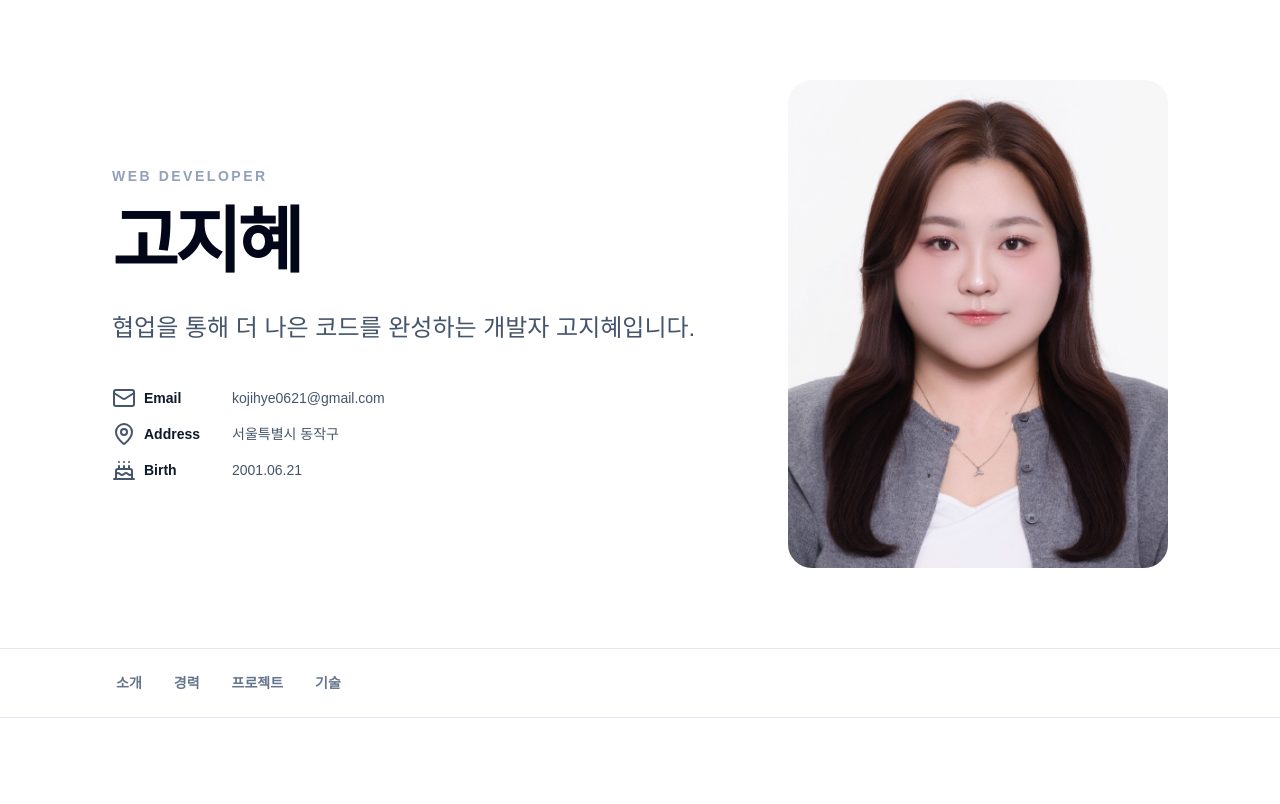
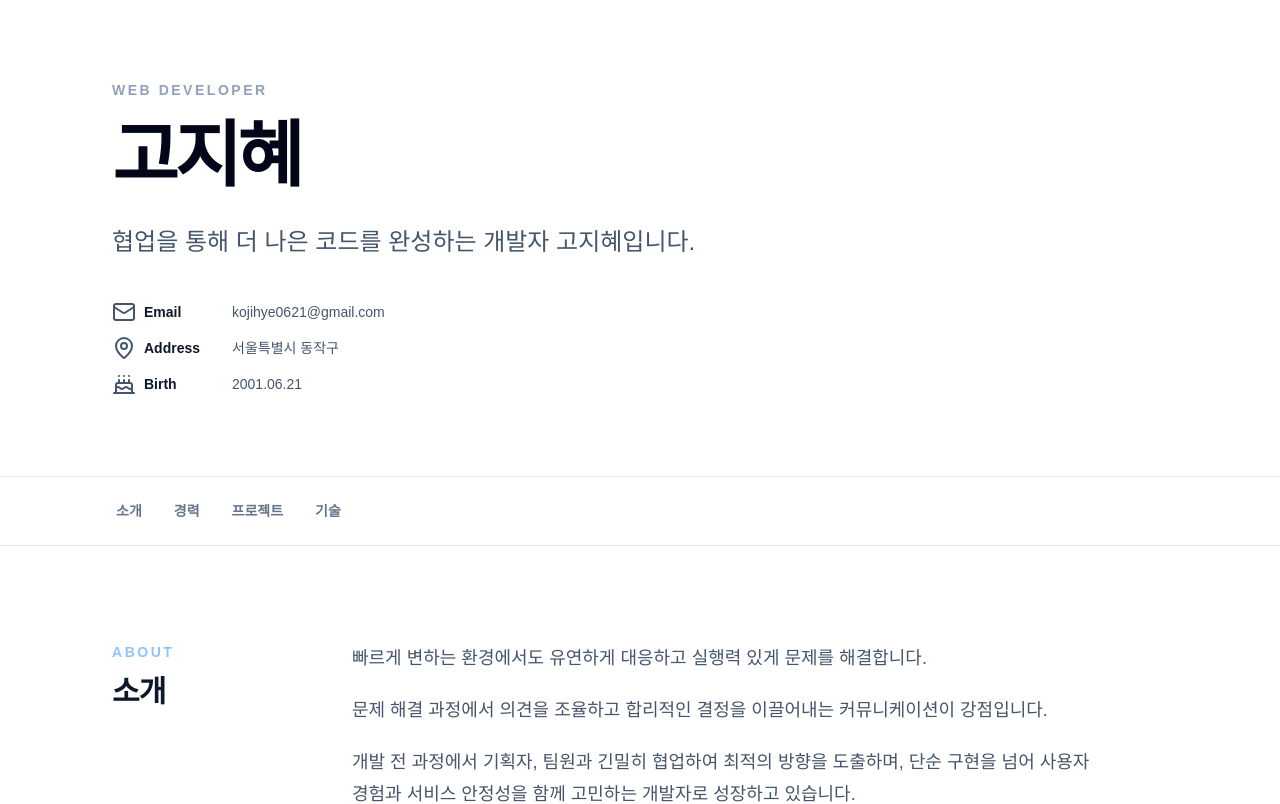
Before and after one commit to kojihye0621/portfolio, a Next.js app in the folder frontend/: page /naraSpace in a window 1280 px wide. Shown: the top 804 px of the page. Built offline with nearby package versions, Linux system fonts and the light colour scheme.

Commit message:
노출 항목 수정

```diff
--- a/frontend/app/naraSpace/page.tsx
+++ b/frontend/app/naraSpace/page.tsx
@@ -51,14 +51,6 @@ export default function ResumePage() {
           </div>
 
           <div className="mx-auto w-full max-w-95 overflow-hidden rounded-3xl bg-slate-100 md:mx-0">
-            <Image
-              src={`${basePath}${profile.image}`}
-              alt={`${profile.name} 프로필 사진`}
-              width={420}
-              height={520}
-              className="h-auto w-full object-cover"
-              priority
-            />
           </div>
         </div>
       </header>
@@ -121,7 +113,7 @@ export default function ResumePage() {
                       {item.school}
                     </strong>
                     <p className="mt-1 text-slate-500">
-                      {item.major} · {item.status}
+                      {/* {item.major} · {item.status} */}
                     </p>
                   </div>
 
```
